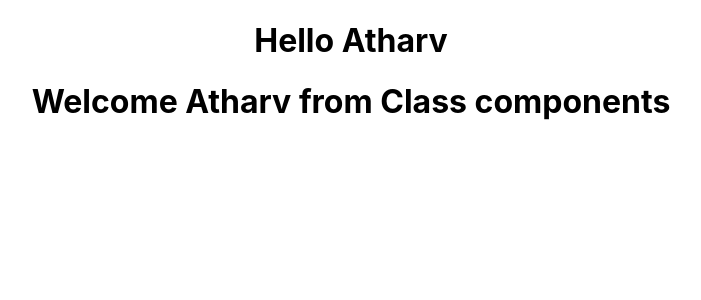
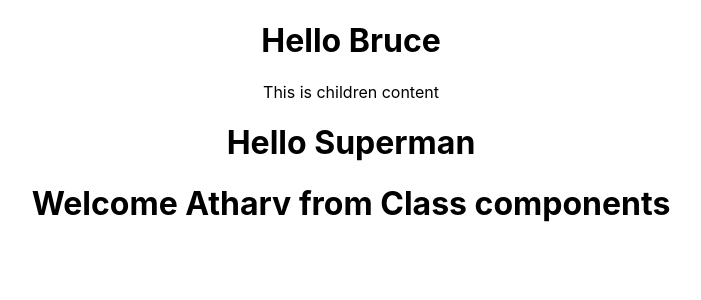
Before and after one commit to AtharvBhujbal/react, a React (Create React App) app in the folder hello-world/: page / in a window 1280 px wide. Shown: the top 300 px of the page, without its empty margins (289-990 px from the left). Built offline with nearby package versions, Linux system fonts and the light colour scheme.

Commit message:
Props and childrens

```diff
--- a/hello-world/src/App.js
+++ b/hello-world/src/App.js
@@ -6,7 +6,10 @@ import { Welcome } from './components/Welcome';
 function App() {
   return (
     <div className="App">
-      <Greet />
+      <Greet name="Bruce">
+        <p>This is children content</p>
+      </Greet>
+      <Greet name="Superman"/>
       <Welcome />
     </div>
   );
--- a/hello-world/src/components/Greet.js
+++ b/hello-world/src/components/Greet.js
@@ -1,7 +1,14 @@
 import React from "react";
 
 // Functional Component
-export const Greet = () => <h1>Hello Atharv</h1> // This is a JSX code
+export const Greet = (props) => {
+    return (
+        <div>
+        <h1>Hello {props.name}</h1>
+        <p>{props.children}</p>
+        </div>
+    )
+}
 
 // It can also be written as:
 // export const Greet = () => {
```
